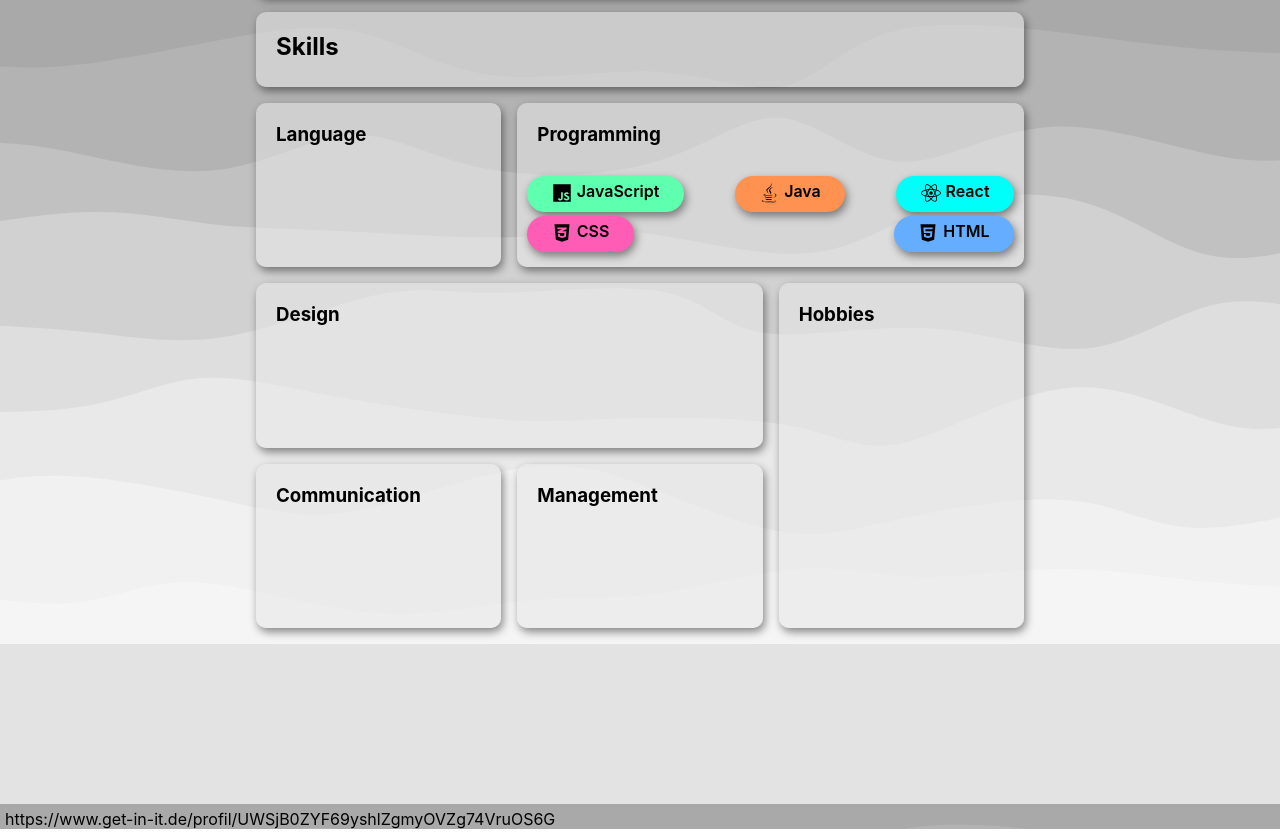
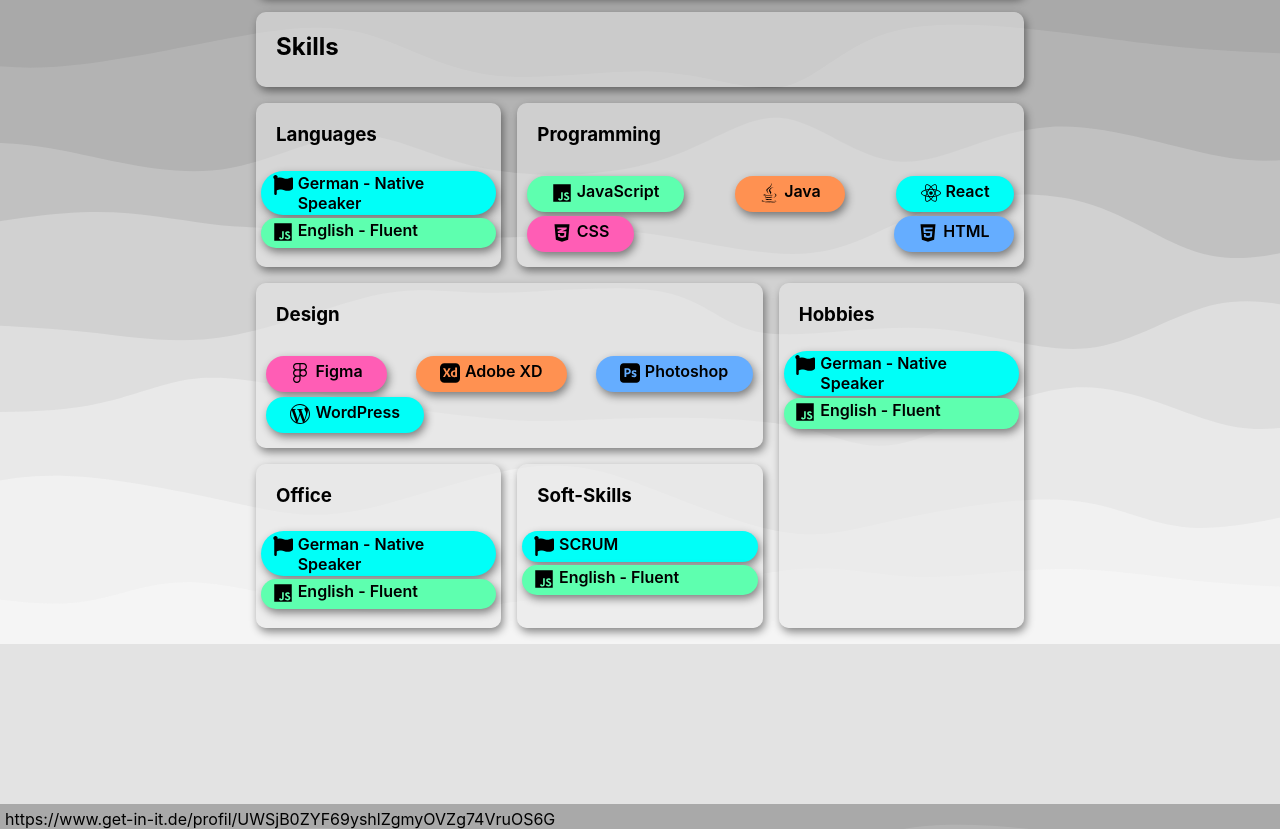
Before and after one commit to liamskydamien/me, a React (Create React App) app: page / in a window 1280 px wide. Shown: the part 1722-2556 px from the top of the page. Built offline with nearby package versions, Linux system fonts and the light colour scheme.

Commit message:
Adding more skills

```diff
--- a/src/Components/Skills/Skills.js
+++ b/src/Components/Skills/Skills.js
@@ -1,7 +1,8 @@
 import Card from "../../UI/Card/Card";
 import styles from "./Skills.module.css";
-import {FaCode, FaCss3, FaCss3Alt, FaHtml5, FaJava, FaJs, FaReact} from "react-icons/fa";
+import {FaCode, FaCss3, FaCss3Alt, FaFigma, FaFlag, FaHtml5, FaJava, FaJs, FaReact} from "react-icons/fa";
 import Skill from "./Skill";
+import {SiAdobexd, SiAdobephotoshop, SiWordpress} from "react-icons/si";
 const Skills = () => {
     const card = styles.card;
     return <div className={styles.layout}>
@@ -16,23 +17,44 @@
                 <Skill color={'blue'} icon={<FaReact size={20}/>} title={"React"}/>
                 <Skill color={'purple'} icon={<FaCss3Alt size={20}/>} title={"CSS"}/>
                 <Skill color={'dark'} icon={<FaHtml5 size={20}/>} title={"HTML"}/>
-
             </div>
         </Card>
         <Card className={styles.design}>
             <h3>Design</h3>
+            <div className={styles.content}>
+                <Skill color={'purple'} icon={<FaFigma size={20}/>} title={"Figma"}/>
+                <Skill color={'orange'} icon={<SiAdobexd size={20}/>} title={"Adobe XD"}/>
+                <Skill color={'darkblue'} icon={<SiAdobephotoshop size={20}/>} title={"Photoshop"}/>
+                <Skill color={'blue'} icon={<SiWordpress size={20}/>} title={"WordPress"}/>
+            </div>
         </Card>
         <Card className={styles.languages}>
-            <h3>Language</h3>
+            <h3>Languages</h3>
+            <div className={styles.list}>
+                <Skill color={'blue'} icon={<FaFlag size={20}/>} title={"German - Native Speaker"}/>
+                <Skill color={'green'} icon={<FaJs size={20}/>} title={"English - Fluent"}/>
+            </div>
         </Card>
         <Card className={styles.hobbies}>
             <h3>Hobbies</h3>
+            <div className={styles.list}>
+                <Skill color={'blue'} icon={<FaFlag size={20}/>} title={"German - Native Speaker"}/>
+                <Skill color={'green'} icon={<FaJs size={20}/>} title={"English - Fluent"}/>
+            </div>
         </Card>
         <Card className={styles.communication}>
-            <h3>Communication</h3>
+            <h3>Office</h3>
+            <div className={styles.list}>
+                <Skill color={'blue'} icon={<FaFlag size={20}/>} title={"German - Native Speaker"}/>
+                <Skill color={'green'} icon={<FaJs size={20}/>} title={"English - Fluent"}/>
+            </div>
         </Card>
         <Card className={styles.management}>
-            <h3>Management</h3>
+            <h3>Soft-Skills</h3>
+            <div className={styles.list}>
+                <Skill color={'blue'} icon={<FaFlag size={20}/>} title={"SCRUM"}/>
+                <Skill color={'green'} icon={<FaJs size={20}/>} title={"English - Fluent"}/>
+            </div>
         </Card>
     </div>
 }
--- a/src/Components/Skills/Skills.module.css
+++ b/src/Components/Skills/Skills.module.css
@@ -13,6 +13,10 @@
     flex-wrap: wrap;
 }
 
+.list{
+    display: -ms-flex;
+    padding: 2%;
+}
 
 .header{
     grid-row: header;
```
